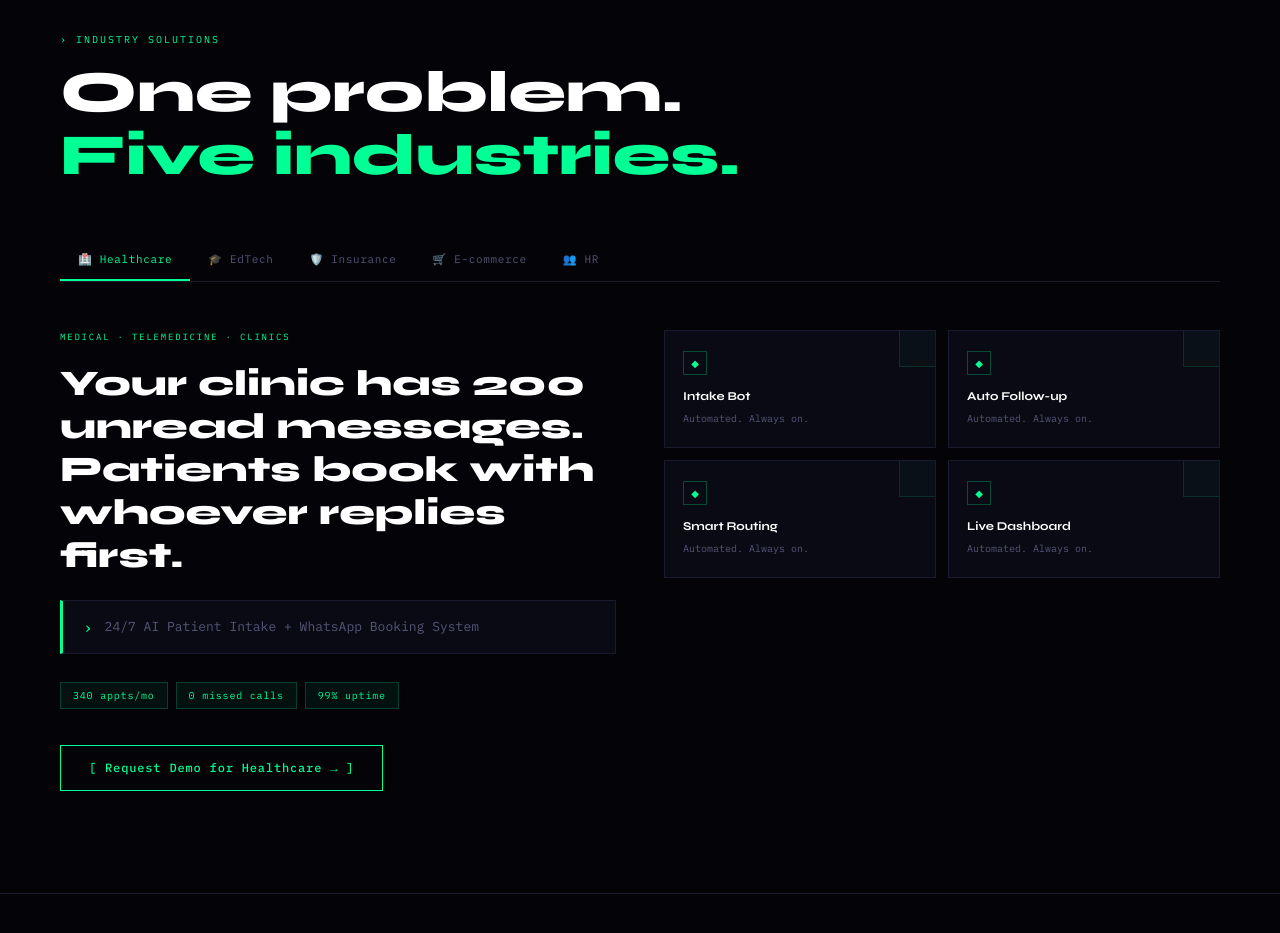
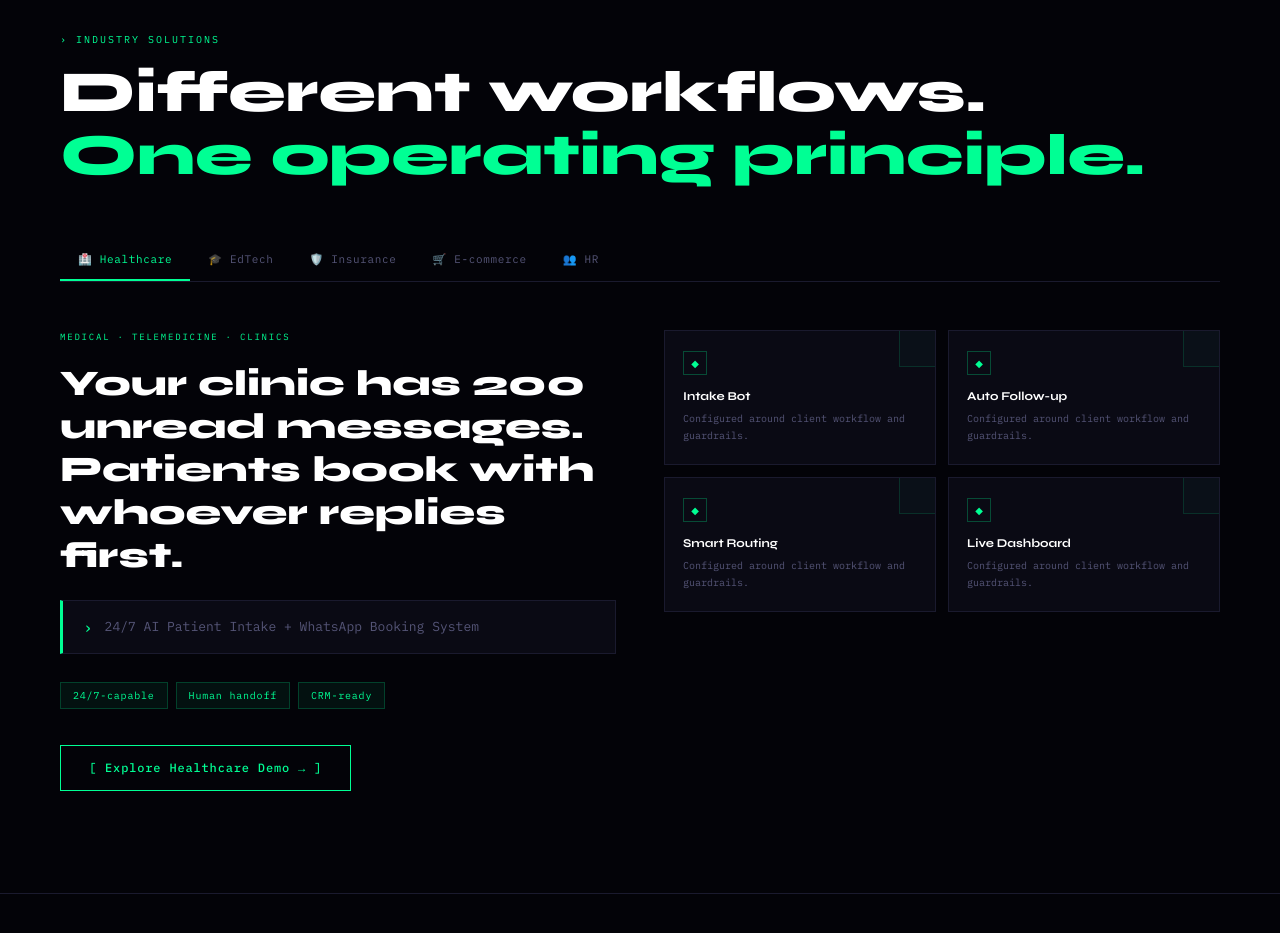
Before and after one commit to Abuhurerakhan0407/shalcon-intelligence, a React (Vite) app: page / in a window 1280 px wide. Shown: the part 1700-2633 px from the top of the page. Built offline with nearby package versions, Linux system fonts and the light colour scheme; a web font is replaced by a local one.

Commit message:
Remove unsupported niche performance claims

```diff
--- a/src/components/IndustriesSection.jsx
+++ b/src/components/IndustriesSection.jsx
@@ -2,11 +2,14 @@ import { useState } from "react";
 import { NICHES, G } from "../data/content.js";
 import Section from "./Section.jsx";
 
-/**
- * IndustriesSection — 5 niche tabs, pain/solution cards (brief §4 #industries).
- * Niche tab switching (activeNiche) is base content behavior (brief §5) — kept.
- * Scene color-sync + card enter animations land in Phase 5.
- */
+const CAPABILITY_TAGS = {
+  Healthcare: ["24/7-capable", "Human handoff", "CRM-ready"],
+  EdTech: ["Lead capture", "Follow-up", "Fee reminders"],
+  Insurance: ["Renewal flows", "Document intake", "Escalation"],
+  "E-commerce": ["Support", "Cart follow-up", "Order workflows"],
+  HR: ["Screening assist", "Scheduling", "Onboarding flows"],
+};
+
 export default function IndustriesSection() {
   const [activeNiche, setActiveNiche] = useState("Healthcare");
   const nicheData = NICHES[activeNiche];
@@ -14,11 +17,10 @@ export default function IndustriesSection() {
   return (
     <Section id="industries" eyebrow="INDUSTRY SOLUTIONS">
       <h2 className="syne" style={{ fontSize: "clamp(28px,5vw,58px)", fontWeight: 800, lineHeight: 1.08, marginBottom: 52 }}>
-        One problem.<br />
-        <span style={{ color: G.green }}>Five industries.</span>
+        Different workflows.<br />
+        <span style={{ color: G.green }}>One operating principle.</span>
       </h2>
 
-      {/* Tabs */}
       <div className="no-scrollbar" style={{ display: "flex", borderBottom: `1px solid ${G.border}`, marginBottom: 48, overflowX: "auto" }}>
         {Object.keys(NICHES).map((n) => (
           <button
@@ -31,11 +33,7 @@ export default function IndustriesSection() {
         ))}
       </div>
 
-      {/* Pain + solution / feature grid */}
-      <div
-        className="grid-split"
-        style={{ gap: 48, alignItems: "start" }}
-      >
+      <div className="grid-split" style={{ gap: 48, alignItems: "start" }}>
         <div>
           <div className="mono" style={{ color: nicheData.color, fontSize: 9, letterSpacing: ".2em", marginBottom: 18 }}>
             {nicheData.tag}
@@ -50,12 +48,12 @@ export default function IndustriesSection() {
             </span>
           </div>
           <div style={{ display: "flex", gap: 8, flexWrap: "wrap", marginBottom: 36 }}>
-            {nicheData.stats.map((st) => (
+            {CAPABILITY_TAGS[activeNiche].map((tag) => (
               <span
-                key={st}
+                key={tag}
                 style={{ background: `${nicheData.color}0E`, border: `1px solid ${nicheData.color}33`, color: nicheData.color, fontFamily: "'IBM Plex Mono',monospace", fontSize: 10, padding: "5px 12px", letterSpacing: ".08em" }}
               >
-                {st}
+                {tag}
               </span>
             ))}
           </div>
@@ -64,7 +62,7 @@ export default function IndustriesSection() {
             onClick={() => document.getElementById("demo")?.scrollIntoView({ behavior: "smooth" })}
             style={{ borderColor: nicheData.color, color: nicheData.color }}
           >
-            <span style={{ color: "inherit" }}>[ Request Demo for {activeNiche} → ]</span>
+            <span style={{ color: "inherit" }}>[ Explore {activeNiche} Demo → ]</span>
           </button>
         </div>
 
@@ -73,7 +71,7 @@ export default function IndustriesSection() {
             <div key={feat} style={{ background: G.card, border: `1px solid ${G.border}`, padding: "20px 18px", position: "relative", overflow: "hidden" }}>
               <div style={{ width: 24, height: 24, border: `1px solid ${nicheData.color}44`, display: "flex", alignItems: "center", justifyContent: "center", marginBottom: 12, color: nicheData.color, fontSize: 10 }}>◆</div>
               <div className="syne" style={{ fontSize: 12, fontWeight: 700, marginBottom: 5 }}>{feat}</div>
-              <div className="mono" style={{ color: G.muted, fontSize: 10, lineHeight: 1.7 }}>Automated. Always on.</div>
+              <div className="mono" style={{ color: G.muted, fontSize: 10, lineHeight: 1.7 }}>Configured around client workflow and guardrails.</div>
               <div style={{ position: "absolute", top: 0, right: 0, width: 36, height: 36, background: `${nicheData.color}06`, borderLeft: `1px solid ${nicheData.color}22`, borderBottom: `1px solid ${nicheData.color}22` }} />
             </div>
           ))}
```
